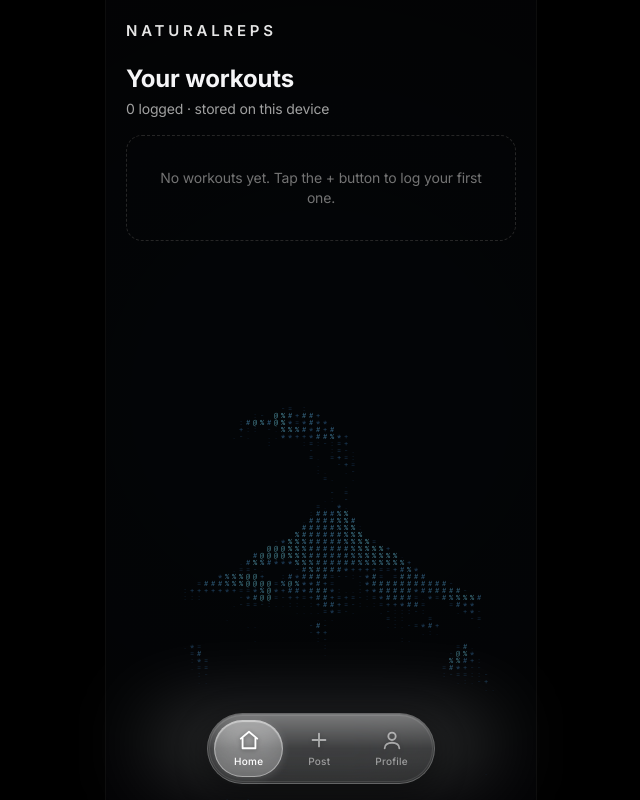
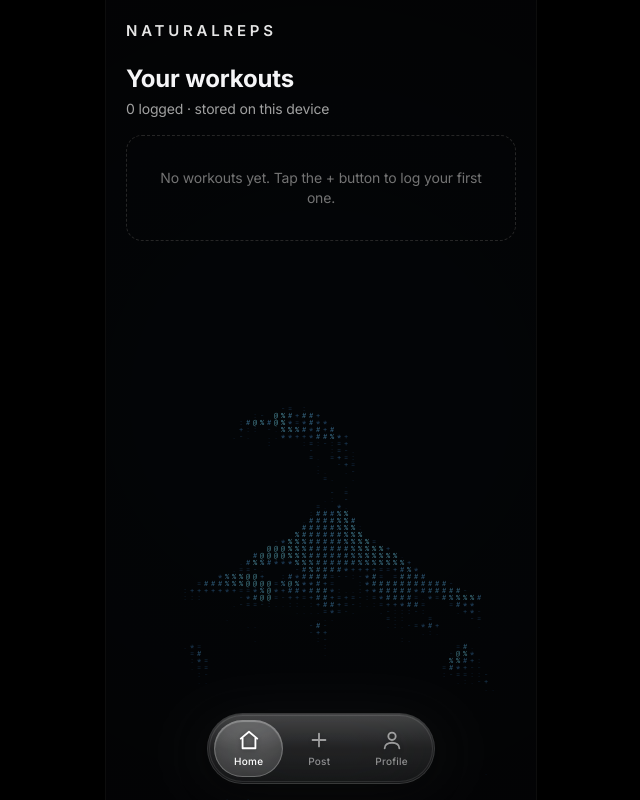
Before and after one commit to arya-20/NaturalReps, a Next.js app: page / in a window 1280 px wide. Shown: the whole page, without its empty margins (319-959 px from the left). Built offline with nearby package versions, Linux system fonts and the light colour scheme.

Commit message:
Make liquid-glass nav more translucent with reduced glow

```diff
--- a/src/components/BottomNav.tsx
+++ b/src/components/BottomNav.tsx
@@ -34,19 +34,19 @@ export default function BottomNav({
 }) {
   return (
     <div className="pointer-events-none fixed inset-x-0 bottom-0 z-20 mx-auto flex w-full max-w-[430px] justify-center pb-[calc(env(safe-area-inset-bottom)+1rem)]">
-      {/* luminous backlight */}
+      {/* luminous backlight (subtle) */}
       <div
         aria-hidden
-        className="absolute bottom-6 left-1/2 h-16 w-4/5 -translate-x-1/2 rounded-full bg-white/20 blur-2xl"
+        className="absolute bottom-6 left-1/2 h-12 w-3/5 -translate-x-1/2 rounded-full bg-white/8 blur-2xl"
       />
 
       <nav className="pointer-events-auto relative">
         {/* liquid-glass pill */}
-        <div className="relative flex items-center gap-1 rounded-full border border-white/25 bg-white/10 p-1.5 shadow-[0_8px_32px_rgba(0,0,0,0.45)] backdrop-blur-2xl backdrop-saturate-150">
+        <div className="relative flex items-center gap-1 rounded-full border border-white/15 bg-white/5 p-1.5 shadow-[0_8px_28px_rgba(0,0,0,0.4)] backdrop-blur-2xl backdrop-saturate-150">
           {/* soft top-gloss gradient */}
           <div
             aria-hidden
-            className="pointer-events-none absolute inset-0 rounded-full bg-gradient-to-b from-white/35 via-white/5 to-transparent"
+            className="pointer-events-none absolute inset-0 rounded-full bg-gradient-to-b from-white/20 via-white/5 to-transparent"
           />
           {/* inner hairline highlight */}
           <div
@@ -68,7 +68,7 @@ export default function BottomNav({
                 {isActive && (
                   <span
                     aria-hidden
-                    className="absolute inset-0 rounded-full border border-white/40 bg-white/25 shadow-[inset_0_1px_1px_rgba(255,255,255,0.5),0_2px_8px_rgba(255,255,255,0.15)] backdrop-blur-md"
+                    className="absolute inset-0 rounded-full border border-white/25 bg-white/12 shadow-[inset_0_1px_1px_rgba(255,255,255,0.3)] backdrop-blur-md"
                   />
                 )}
                 <span
```
